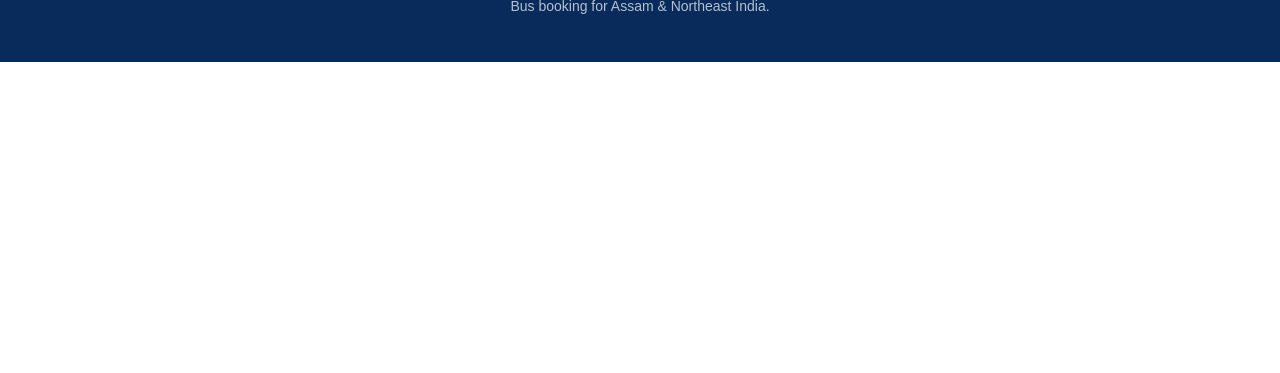
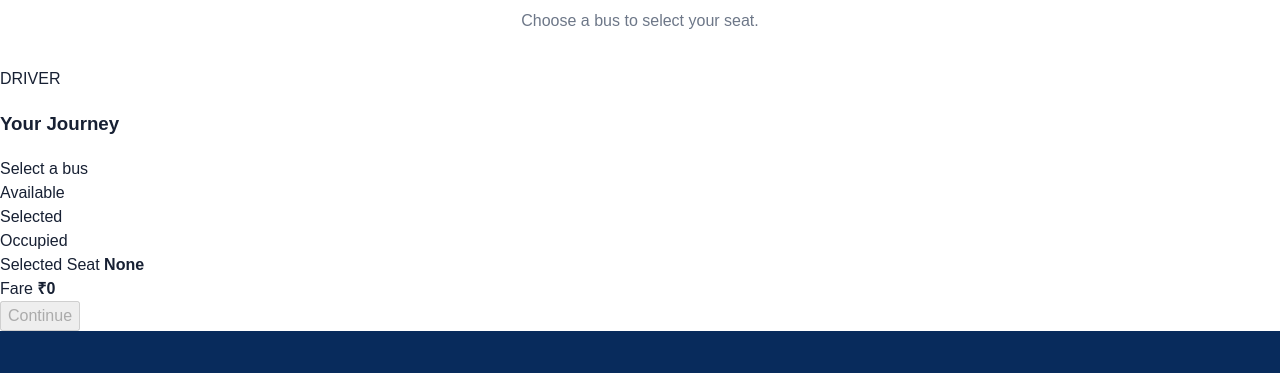
Before and after one commit to alhassanabid34-ui/janbahon, a plain HTML site: page index.html in a window 1280 px wide. Shown: the part 1652-2025 px from the top of the page. Before the commit the page ends 1714 px from the top, so only its background shows below. Drawn offline with Linux system fonts and the light colour scheme.

Commit message:
Add seat selection section to index.html

```diff
--- a/index.html
+++ b/index.html
@@ -265,14 +265,118 @@
 
       </div>
 
+      </section>
+
+    <!-- =========================================
+         SEAT SELECTION
+         ========================================= -->
+
+    <section class="seat-selection" id="seat-selection">
+
+      <div class="section-heading">
+
+        <p class="eyebrow">SEAT SELECTION</p>
+
+        <h2>Select Your Seat</h2>
+
+        <p id="selected-bus-info">
+          Choose a bus to select your seat.
+        </p>
+
+      </div>
+
+
+      <div class="seat-layout-container">
+
+        <!-- LEFT SIDE -->
+
+        <div class="seat-layout">
+
+          <div class="driver-area">
+            DRIVER
+          </div>
+
+          <div
+            id="seat-grid"
+            class="seat-grid"
+          >
+          </div>
+
+        </div>
+
+
+        <!-- RIGHT SIDE -->
+
+        <div class="seat-summary">
+
+          <h3>Your Journey</h3>
+
+          <div id="seat-route">
+            Select a bus
+          </div>
+
+          <div class="summary-divider"></div>
+
+          <div class="seat-legend">
+
+            <div>
+              <span class="legend-seat available"></span>
+              Available
+            </div>
+
+            <div>
+              <span class="legend-seat selected"></span>
+              Selected
+            </div>
+
+            <div>
+              <span class="legend-seat occupied"></span>
+              Occupied
+            </div>
+
+          </div>
+
+
+          <div class="selected-seat-box">
+
+            <span>Selected Seat</span>
+
+            <strong id="selected-seat">
+              None
+            </strong>
+
+          </div>
+
+
+          <div class="seat-fare">
+
+            <span>Fare</span>
+
+            <strong id="seat-fare">
+              ₹0
+            </strong>
+
+          </div>
+
+
+          <button
+            id="continue-seat"
+            class="continue-seat"
+            type="button"
+            disabled
+          >
+            Continue
+          </button>
+
+        </div>
+
+      </div>
+
     </section>
 
   </main>
 
-
-  <!-- FOOTER -->
   <footer id="help">
-
     <strong>JANBAHON</strong>
 
     <span>
```
